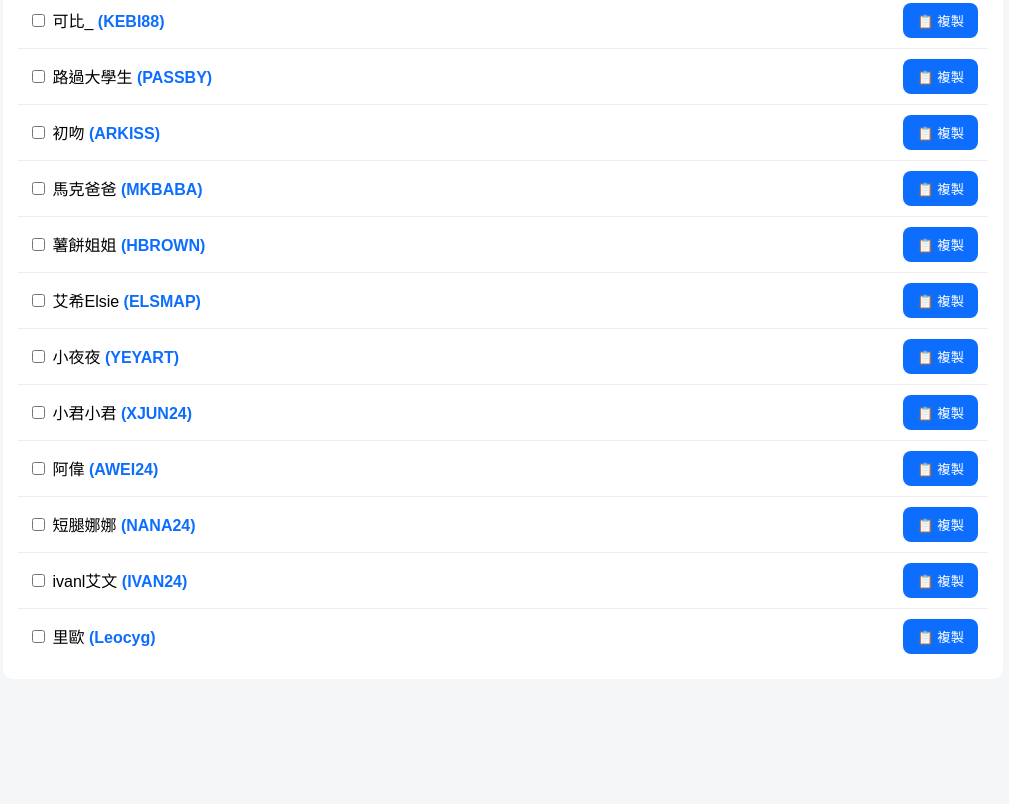
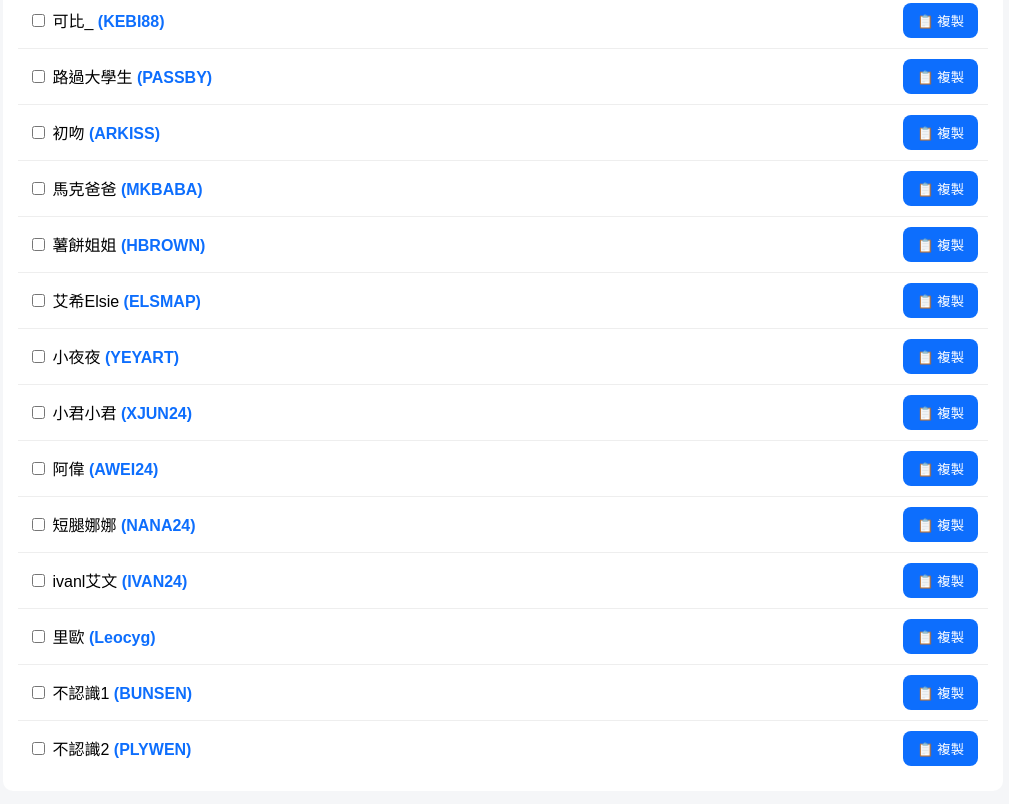
Before and after one commit to beichengege520-source/yee, a plain HTML site: page index.html in a window 1280 px wide. Shown: the part 1460-2264 px from the top of the page, without its empty margins (137-1146 px from the left). Before the commit the page ends 2174 px from the top, so only its background shows below. Drawn offline with Linux system fonts and the light colour scheme.

Commit message:
Update index.html

```diff
--- a/index.html
+++ b/index.html
@@ -183,7 +183,9 @@ const creators=[
 ["阿偉","AWEI24"],
 ["短腿娜娜","NANA24"],
 ["ivanl艾文","IVAN24"],
-["里歐","Leocyg"]
+["里歐","Leocyg"],
+["不認識1","BUNSEN"],
+["不認識2","PLYWEN"]
 
 // 這裡直接把你的剩下資料貼進來
 
```
